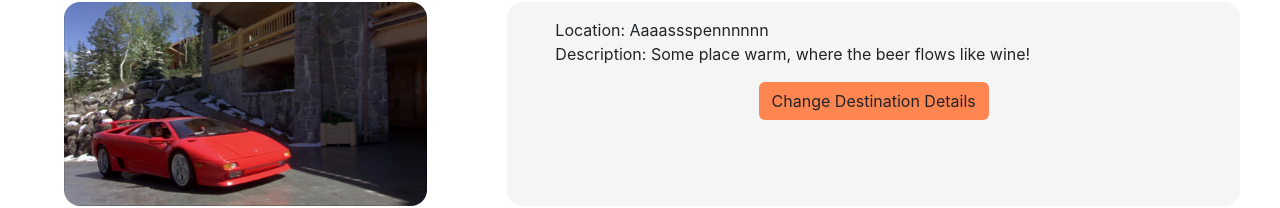
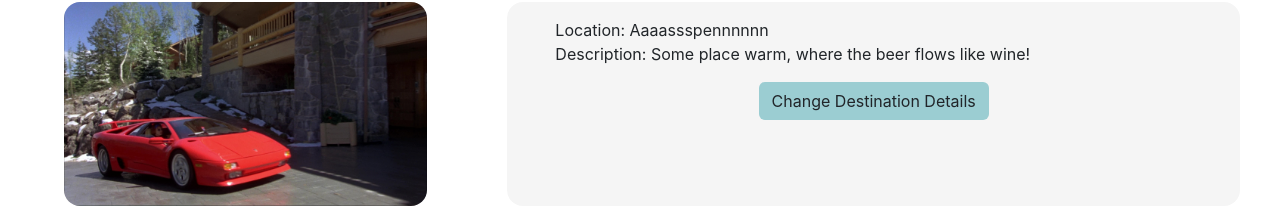
Before and after one commit to Juebele/Travel_App, a React (Create React App) app in the folder client/: page /your-trip in a window 1280 px wide. Both pictures are taken after a click on the button "Destinations". Shown: the part 1160-1368 px from the top of the page. Built offline with nearby package versions, Linux system fonts and the light colour scheme.

Commit message:
changed a color

```diff
--- a/client/src/App.css
+++ b/client/src/App.css
@@ -81,7 +81,7 @@
 }
 
 #destinations-info button {
-    background-color: #FF8551;
+    background-color: var(--color3);
 }
 
 li {
```
